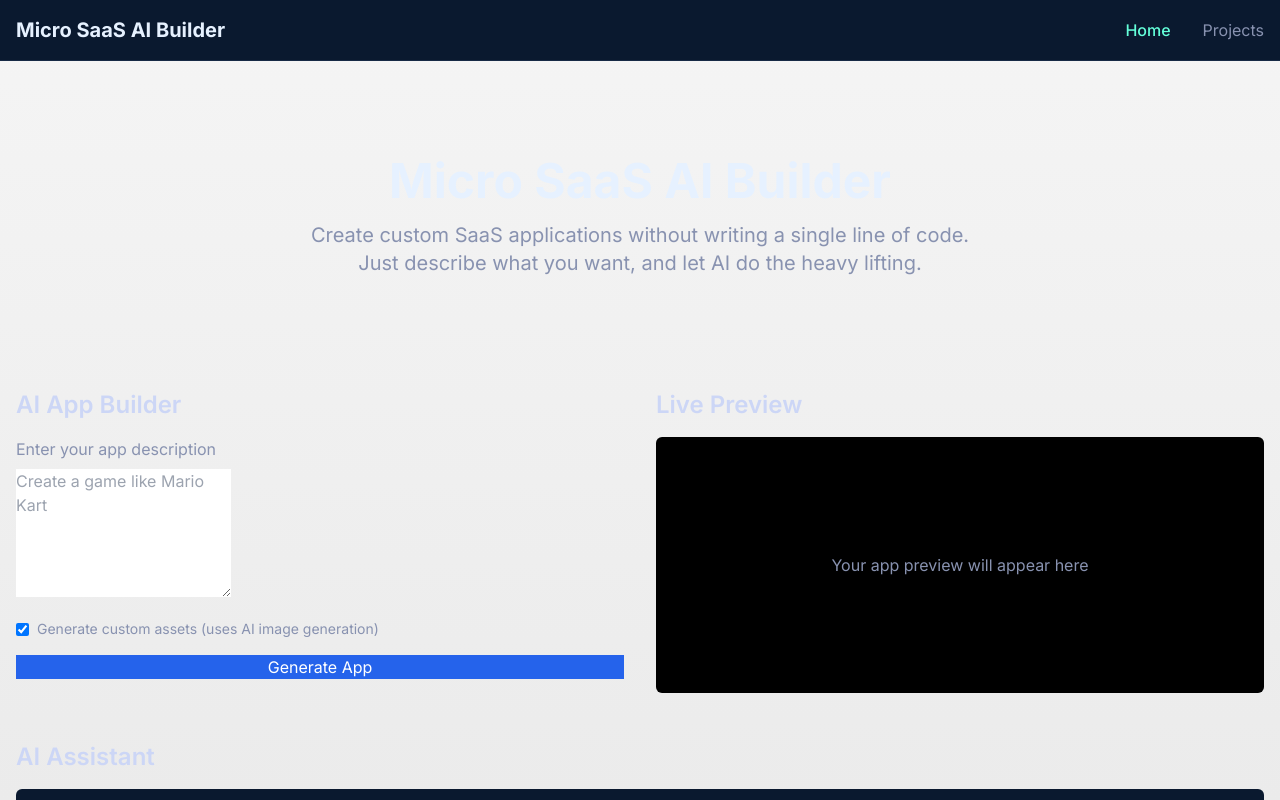
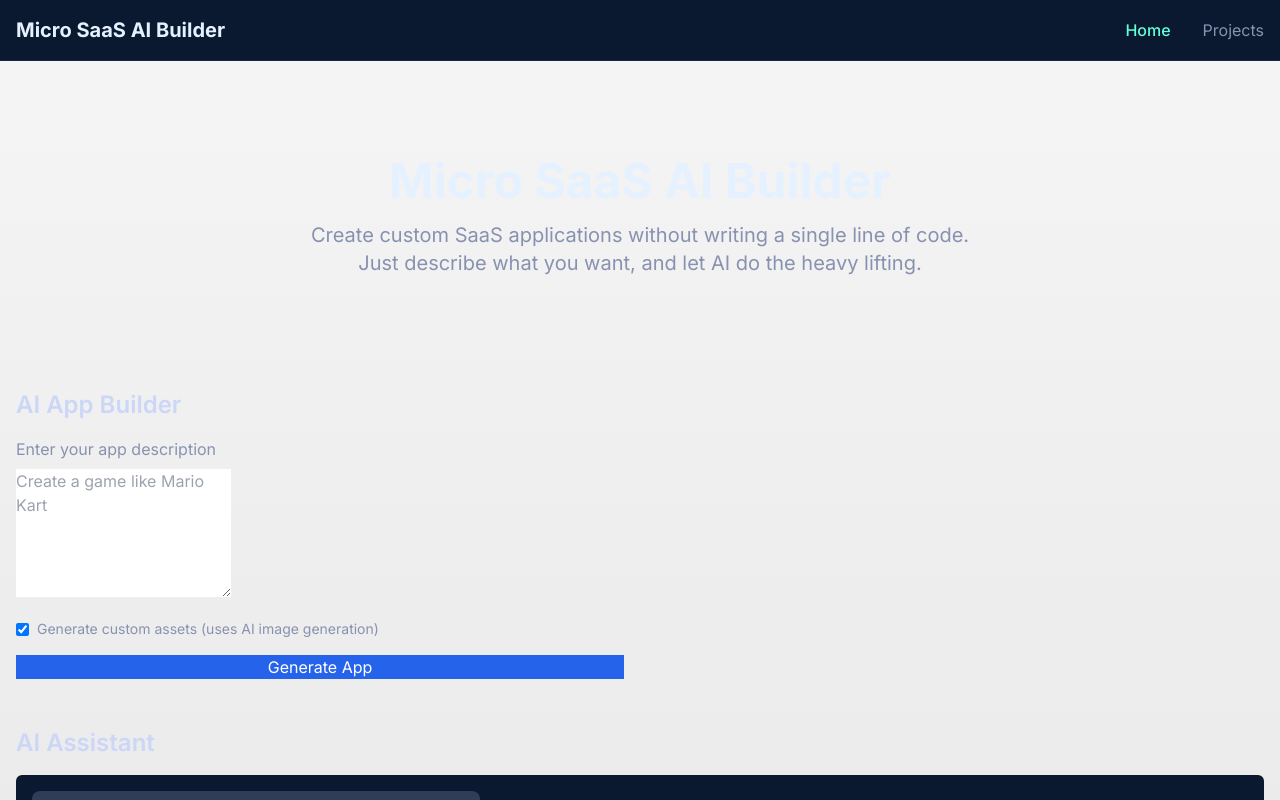
Before and after one commit to noxfox99/tst, a Next.js app: page / in a window 1280 px wide. Shown: the top 800 px of the page. Built offline with nearby package versions, Linux system fonts and the light colour scheme.

Commit message:
Update page.tsx

```diff
--- a/src/app/page.tsx
+++ b/src/app/page.tsx
@@ -199,10 +199,6 @@ const HomePage: React.FC = () => {  // Expliziter Komponententyp mit React.FC
           animate={{ opacity: 1, x: 0 }}
           transition={{ duration: 0.6, delay: 0.4 }}
         >
-      <Preview
-gameConfig={gameConfig}
-isLoading={isGenerating}
-/>
         </motion.div>
       </div>
 
```
